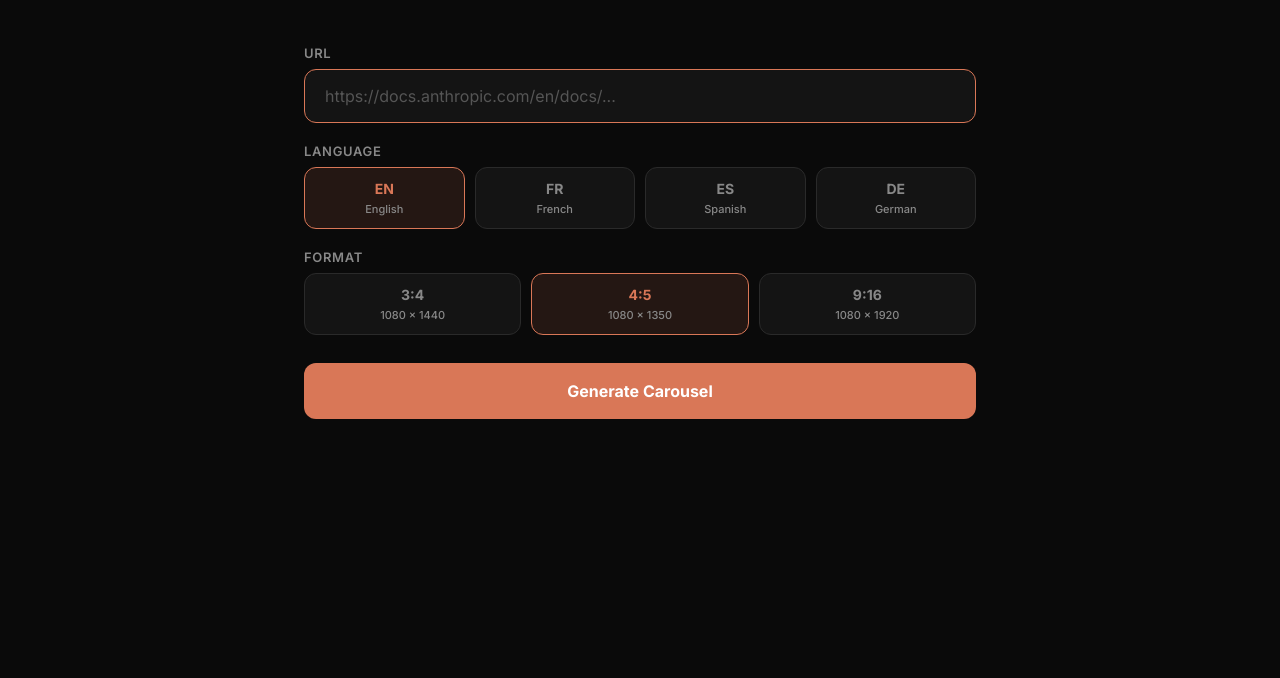
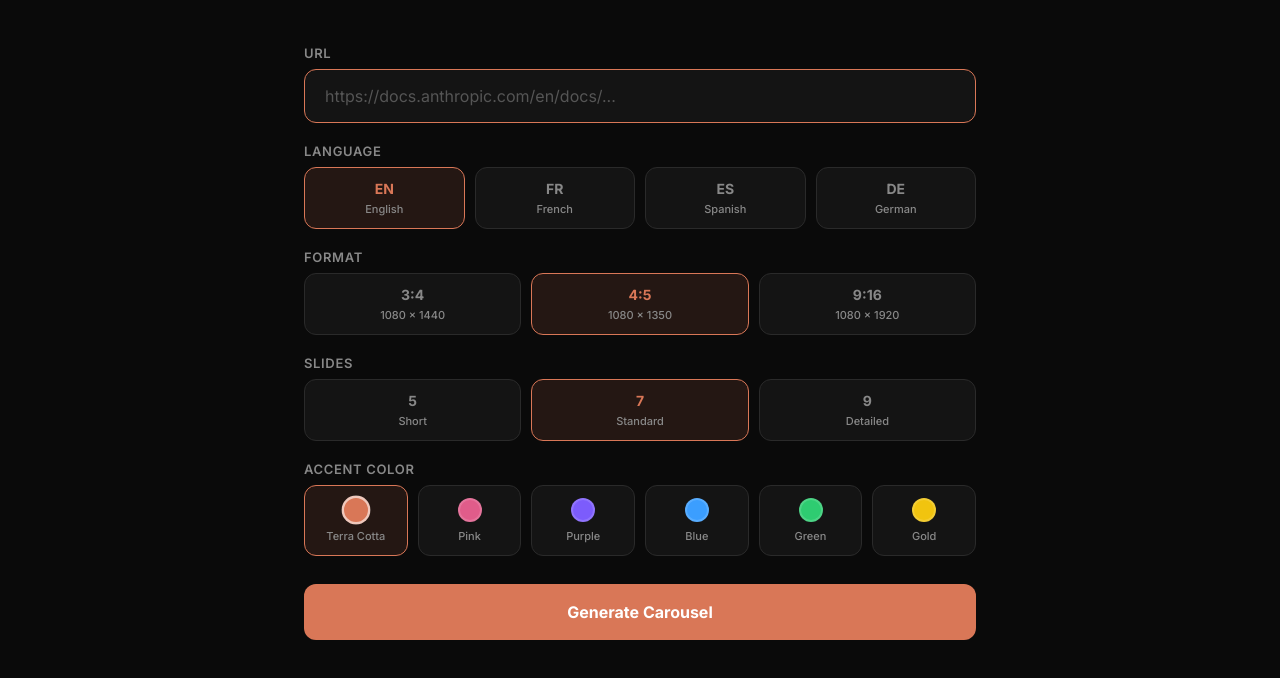
Before and after one commit to glorics/slidr, a website: page public/index.html in a window 1280 px wide. Shown: the part 216-894 px from the top of the page. Before the commit the page ends 800 px from the top, so only its background shows below. Drawn offline with Linux system fonts and the light colour scheme.

Commit message:
Add accent color picker and slide count selector
- 6 color presets (terra cotta, pink, purple, blue, green, gold)
- Color applied to templates (CSS --accent), annotator (SVG circles/highlights), and resource slides
- Slide count selector (5/7/9) with hard cap enforcement
- All preferences persisted in localStorage (no DB needed)
- Cookie banner removal improvements (aggressive DOM cleanup, double-pass before screenshot)

Co-Authored-By: Claude Opus 4.6 (1M context) <noreply@anthropic.com>

```diff
--- a/modules/renderer.js
+++ b/modules/renderer.js
@@ -76,6 +76,11 @@ async function renderTemplate(templateName, data = {}, format = '4:5') {
   html = html.replace(/--slide-w:\s*\d+px/, `--slide-w: ${dim.width}px`);
   html = html.replace(/--slide-h:\s*\d+px/, `--slide-h: ${dim.height}px`);
 
+  // Inject custom accent color if provided
+  if (data.accent_color) {
+    html = html.replace(/--accent:\s*#[0-9A-Fa-f]{6}/, `--accent: ${data.accent_color}`);
+  }
+
   // Replace template variables {{key}}
   // Use a function replacement to avoid special $ interpretation in String.replace()
   for (const [key, value] of Object.entries(data)) {
--- a/public/index.html
+++ b/public/index.html
@@ -147,6 +147,20 @@ body {
 
 .format-option .ratio { font-weight: 700; display: block; margin-bottom: 2px; }
 .format-option .dims { font-size: 11px; color: var(--text-muted); }
+
+.color-swatch {
+  display: block;
+  width: 24px;
+  height: 24px;
+  border-radius: 50%;
+  margin: 0 auto 4px;
+  border: 2px solid rgba(255,255,255,0.15);
+  transition: transform 0.2s, border-color 0.2s;
+}
+.color-option.active .color-swatch {
+  transform: scale(1.2);
+  border-color: rgba(255,255,255,0.6);
+}
 
 /* Generate button */
 .btn-generate {
@@ -357,6 +371,54 @@ body {
     </div>
   </div>
 
+  <div class="form-group">
+    <label>Slides</label>
+    <div class="format-options">
+      <button class="format-option" data-slides="5" onclick="selectSlides(this)">
+        <span class="ratio">5</span>
+        <span class="dims">Short</span>
+      </button>
+      <button class="format-option active" data-slides="7" onclick="selectSlides(this)">
+        <span class="ratio">7</span>
+        <span class="dims">Standard</span>
+      </button>
+      <button class="format-option" data-slides="9" onclick="selectSlides(this)">
+        <span class="ratio">9</span>
+        <span class="dims">Detailed</span>
+      </button>
+    </div>
+  </div>
+
+  <div class="form-group">
+    <label>Accent Color</label>
+    <div class="format-options" id="colorOptions">
+      <button class="format-option color-option active" data-color="#D97757" onclick="selectColor(this)" title="Terra Cotta">
+        <span class="color-swatch" style="background:#D97757"></span>
+        <span class="dims">Terra Cotta</span>
+      </button>
+      <button class="format-option color-option" data-color="#E05C8A" onclick="selectColor(this)" title="Pink">
+        <span class="color-swatch" style="background:#E05C8A"></span>
+        <span class="dims">Pink</span>
+      </button>
+      <button class="format-option color-option" data-color="#7C5CFC" onclick="selectColor(this)" title="Purple">
+        <span class="color-swatch" style="background:#7C5CFC"></span>
+        <span class="dims">Purple</span>
+      </button>
+      <button class="format-option color-option" data-color="#3B9EFF" onclick="selectColor(this)" title="Blue">
+        <span class="color-swatch" style="background:#3B9EFF"></span>
+        <span class="dims">Blue</span>
+      </button>
+      <button class="format-option color-option" data-color="#2ECC71" onclick="selectColor(this)" title="Green">
+        <span class="color-swatch" style="background:#2ECC71"></span>
+        <span class="dims">Green</span>
+      </button>
+      <button class="format-option color-option" data-color="#F1C40F" onclick="selectColor(this)" title="Gold">
+        <span class="color-swatch" style="background:#F1C40F"></span>
+        <span class="dims">Gold</span>
+      </button>
+    </div>
+  </div>
+
   <button class="btn-generate" id="btnGenerate" onclick="generate()">Generate Carousel</button>
 
   <div class="error-msg" id="errorMsg"></div>
@@ -380,19 +442,67 @@ body {
 </div>
 
 <script>
-let selectedFormat = '4:5';
-let selectedLang = 'en';
+let selectedFormat = localStorage.getItem('ac_format') || '4:5';
+let selectedLang = localStorage.getItem('ac_lang') || 'en';
+let selectedSlides = parseInt(localStorage.getItem('ac_slides')) || 7;
+let selectedColor = localStorage.getItem('ac_color') || '#D97757';
+
+// Restore saved preferences on load
+document.addEventListener('DOMContentLoaded', () => {
+  // Restore format
+  document.querySelectorAll('[data-format]').forEach(b => {
+    b.classList.toggle('active', b.dataset.format === selectedFormat);
+  });
+  // Restore language
+  document.querySelectorAll('[data-lang]').forEach(b => {
+    b.classList.toggle('active', b.dataset.lang === selectedLang);
+  });
+  // Restore slides
+  document.querySelectorAll('[data-slides]').forEach(b => {
+    b.classList.toggle('active', b.dataset.slides === String(selectedSlides));
+  });
+  // Restore color
+  document.querySelectorAll('[data-color]').forEach(b => {
+    b.classList.toggle('active', b.dataset.color === selectedColor);
+  });
+  // Apply accent color to UI
+  applyAccentColor(selectedColor);
+});
 
 function selectFormat(btn) {
   btn.parentElement.querySelectorAll('.format-option').forEach(b => b.classList.remove('active'));
   btn.classList.add('active');
   selectedFormat = btn.dataset.format;
+  localStorage.setItem('ac_format', selectedFormat);
 }
 
 function selectLang(btn) {
   btn.parentElement.querySelectorAll('.format-option').forEach(b => b.classList.remove('active'));
   btn.classList.add('active');
   selectedLang = btn.dataset.lang;
+  localStorage.setItem('ac_lang', selectedLang);
+}
+
+function selectSlides(btn) {
+  btn.parentElement.querySelectorAll('.format-option').forEach(b => b.classList.remove('active'));
+  btn.classList.add('active');
+  selectedSlides = parseInt(btn.dataset.slides);
+  localStorage.setItem('ac_slides', selectedSlides);
+}
+
+function selectColor(btn) {
+  btn.parentElement.querySelectorAll('.format-option').forEach(b => b.classList.remove('active'));
+  btn.classList.add('active');
+  selectedColor = btn.dataset.color;
+  localStorage.setItem('ac_color', selectedColor);
+  applyAccentColor(selectedColor);
+}
+
+function applyAccentColor(color) {
+  document.documentElement.style.setProperty('--accent', color);
+  // Compute hover (lighter) and dim (transparent) variants
+  document.documentElement.style.setProperty('--accent-hover', color + 'CC');
+  document.documentElement.style.setProperty('--accent-dim', color + '1F');
 }
 
 async function generate() {
@@ -421,7 +531,7 @@ async function generate() {
     const response = await fetch('/generate', {
       method: 'POST',
       headers: { 'Content-Type': 'application/json' },
-      body: JSON.stringify({ url, format: selectedFormat, language: selectedLang }),
+      body: JSON.stringify({ url, format: selectedFormat, language: selectedLang, max_slides: selectedSlides, accent_color: selectedColor }),
     });
 
     const reader = response.body.getReader();
--- a/server.js
+++ b/server.js
@@ -229,7 +229,7 @@ app.get('/render/:template', async (req, res) => {
 
 // === MAIN ENDPOINT: Generate carousel ===
 app.post('/generate', async (req, res) => {
-  const { url, format = '4:5', max_slides = 7, language = 'en' } = req.body;
+  const { url, format = '4:5', max_slides = 7, language = 'en', accent_color } = req.body;
 
   if (!url) {
     return res.status(400).json({ error: 'URL is required' });
@@ -251,6 +251,7 @@ app.post('/generate', async (req, res) => {
       format,
       maxSlides: max_slides,
       language,
+      accentColor: accent_color || process.env.ACCENT_COLOR || '#D97757',
       onStatus: (status) => sendEvent('status', status),
     });
 
```
Also changed, not shown: modules/annotator.js (+23 -12 lines), modules/pipeline.js (+5 -3 lines).
